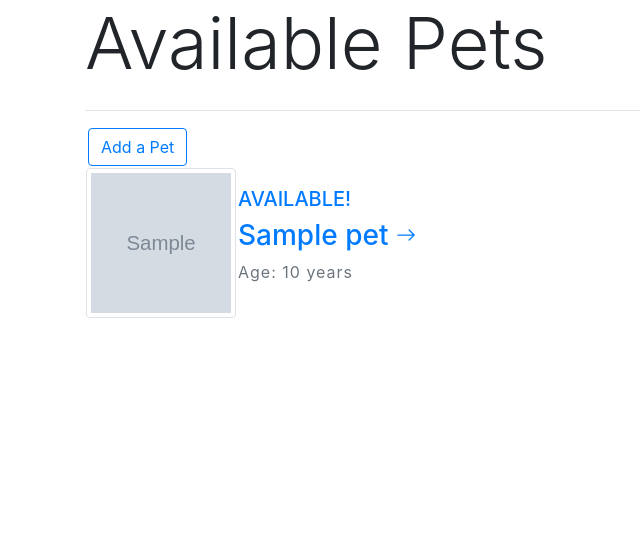
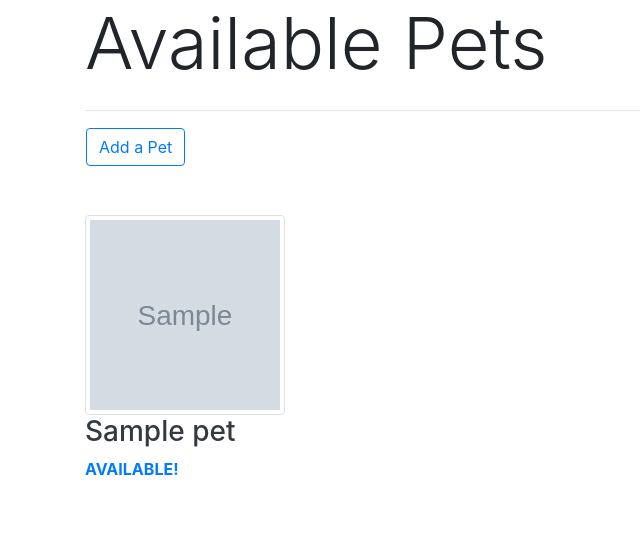
Before and after one commit to sasha8265/adoption_agency, a Flask app: page / in a window 1280 px wide. Shown: the top 544 px of the page, without its empty margins (0-640 px from the left). Run offline with Flask 2, Linux system fonts and the light colour scheme; tables that the repository leaves empty hold one stand-in row (values such as "Sample post"); grey boxes marked "Sample" are stand-in pictures; some libraries are stand-ins or nearby versions.

```diff
--- a/app.py
+++ b/app.py
@@ -44,3 +44,9 @@ def add_pet():
 
     else:
         return render_template("add_pet_form.html", form=form)
+
+
+@app.route('/pets/<int:pet_id>')
+def view_pet(pet_id):
+    pet = Pet.query.get(pet_id)
+    return render_template('show_pet.html', pet=pet)
--- a/templates/add_pet_form.html
+++ b/templates/add_pet_form.html
@@ -16,6 +16,7 @@
 
 {% block content %}
 
+<div class="col">
     <form method="POST" id="add-pet-form">
         {{ form.hidden_tag() }}
 
@@ -38,7 +39,9 @@ if field.widget.input_type != 'hidden' %}
                 <a class="btn btn-outline-secondary" href="/">Cancel</a>
             </div>
         </div>
+    </form>
+</div>
 
-</form>
+
 
 {% endblock %}
--- a/templates/base.html
+++ b/templates/base.html
@@ -25,13 +25,13 @@
         </div>
         <div class="row">
             <div class="col">
-                <table>
+                <table class="w-100">
                     <tbody>
                         <tr>
                             <td class="">
                                 {% block links %} {% endblock %}
                             </td>
-                            <td class="">
+                            <td class="align-bottom justify-end">
                                 {% block buttons %} {% endblock %}
                             </td>
                         </tr>
@@ -42,10 +42,8 @@
 
 
 
-        <div class="row">
-            <div class="col">
+        <div class="row mt-5">
                 {% block content %} {% endblock %}
-            </div>
         </div>
     </div>
 </body>
--- a/templates/home.html
+++ b/templates/home.html
@@ -5,46 +5,34 @@
 
 
 
-{% block buttons %}
+{% block links %}
 <a class="btn btn-outline-primary" href="/add">Add a Pet</a>
 {% endblock %}
 
 
 {% block content %}
 
+{% for pet in pets %}
+<div class="col-3 mb-5">
+    <a class="" href="/pets/{{pet.id}}">
+    <img style="height: 200px; width: 200px; object-fit: cover;" class="img-thumbnail float-start" src="{{ pet.photo_url }}">
 
-<table>
-    <tbody>
-        {% for pet in pets %}
-        <tr>
-            <td>
-                <img class="img-thumbnail float-start" style="width:150px; height:150px; object-fit:cover" src="{{ pet.photo_url }}">
-            </td>
-            <td>
-                {% if pet.available %}
-                <h5 class="text-primary">AVAILABLE!</h5>
+    <h3 class="text-dark text-decoration-none fw-light">
+        {{pet.name}}
+    </h3>
 
-                {% else %}
-                <h5 class="text-muted">ADOPTED</h5>
+    <div class="">
+        {% if pet.available %}
+        <p class="text-primary"><b>AVAILABLE!</b></p>
 
-                {% endif %}
-                <h3 class="fw-light">
-                    <a class="link-dark text-decoration-none" href="/pets/{{pet.id}}">
-                        {{pet.name}}
-                        <svg xmlns="http://www.w3.org/2000/svg" width="20" height="20" fill="currentColor" class="bi bi-arrow-right"
-                            viewBox="0 0 16 16">
-                            <path fill-rule="evenodd"
-                                d="M1 8a.5.5 0 0 1 .5-.5h11.793l-3.147-3.146a.5.5 0 0 1 .708-.708l4 4a.5.5 0 0 1 0 .708l-4 4a.5.5 0 0 1-.708-.708L13.293 8.5H1.5A.5.5 0 0 1 1 8z" />
-                        </svg>
-                    </a>
-                </h3>
-                <p style="letter-spacing: 1px" class="fw-light fs-6 text-secondary">Age: {{ pet.age }} years
-                </p>
-            </td>
-        </tr>
-        {% endfor %}
-    </tbody>
-</table>
+        {% else %}
+        <p class="text-muted">ADOPTED</p>
+
+        {% endif %}
+    </div>
+    </a>
+</div>
+{% endfor %}
 
 
 {% endblock %}
```
Also changed, not shown: templates/show_pet.html (+30 -15 lines). Lines whose indentation alone changed are shown as unchanged.
